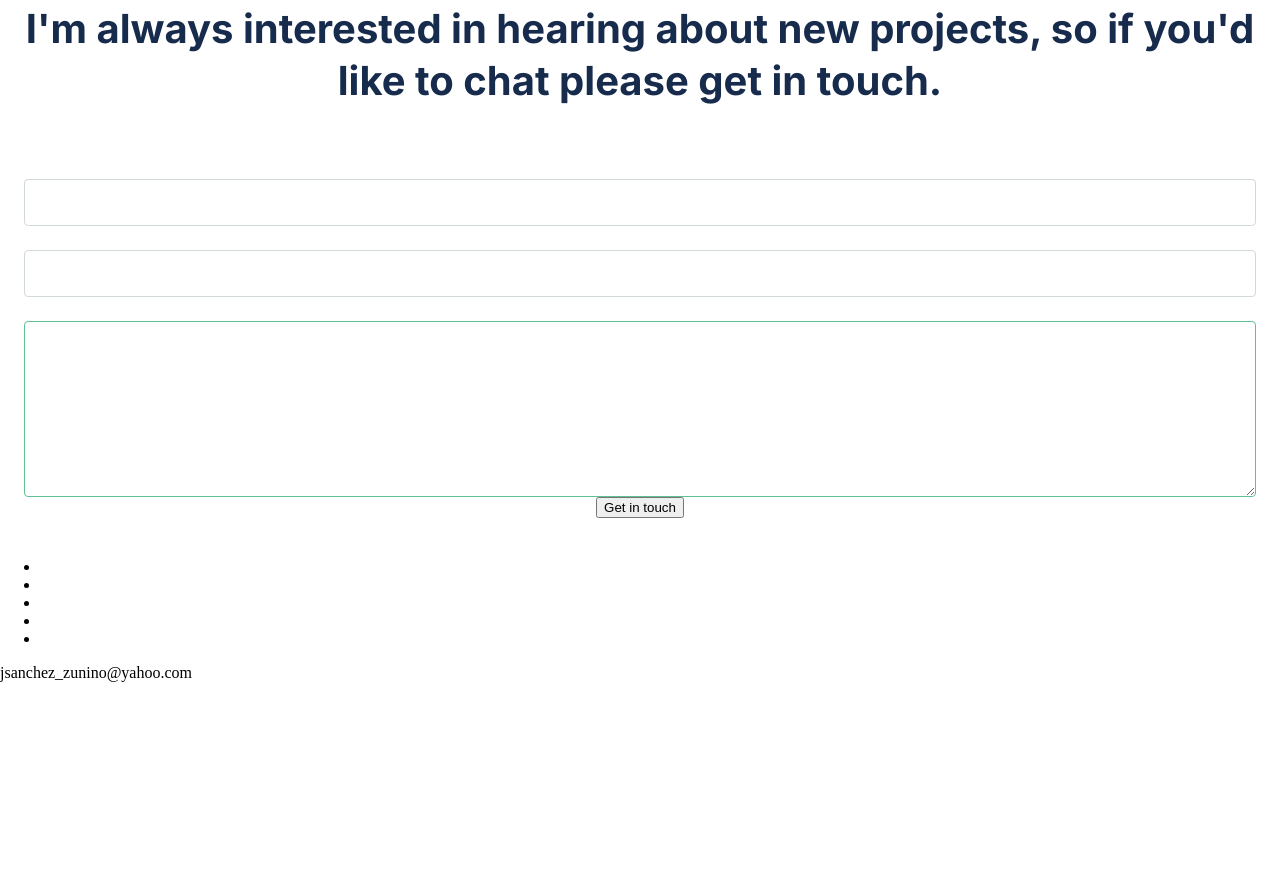
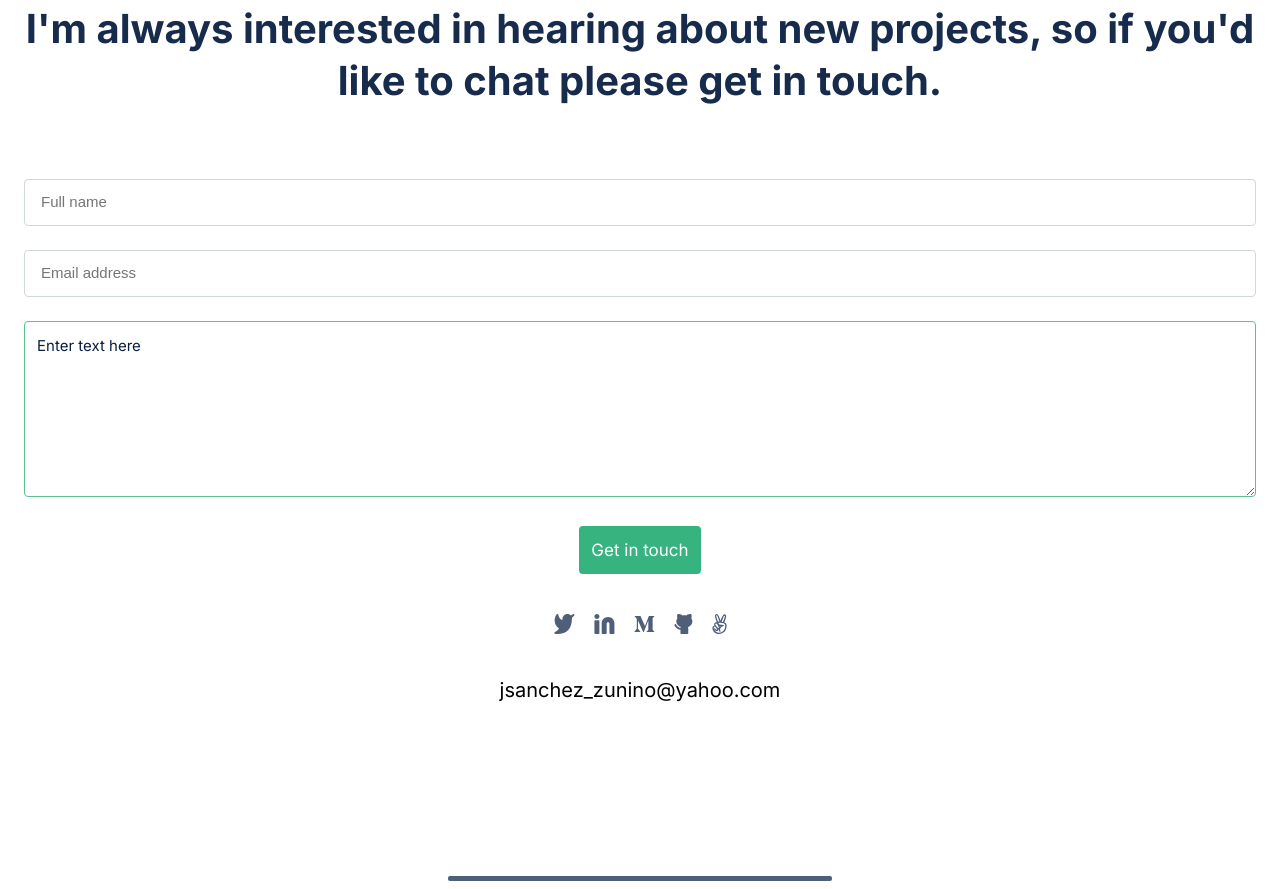
Before and after one commit to Juank628/portfolio, a website: page index.html in a window 1280 px wide. Shown: the part 4392-5281 px from the top of the page. Before the commit the page ends 5090 px from the top, so only its background shows below. Drawn offline with Linux system fonts and the light colour scheme.

Commit message:
Added styling to the button, email and the form elements

```diff
--- a/index.html
+++ b/index.html
@@ -170,22 +170,23 @@
 
         <section>
             <form class="contact-form">
-                <input class="form-input" type="text">
-                <input class="form-input" type="text">
-                <textarea class="form-text" name="" id="" cols="30" rows="10"></textarea>
-                <button>Get in touch</button>
+                <input class="form-input" type="text" placeholder="Full name" maxlength="30">
+                <input class="form-input " type="email" placeholder="Email address">
+                <textarea class="form-text" name="" id="" cols="30" rows="10" placeholder="Enter text here" maxlength="500"></textarea>
+                <button class="form-button default-button">Get in touch</button>
             </form>
         </section>
 
-        <footer>
-            <ul>
-                <li></li>
-                <li></li>
-                <li></li>
-                <li></li>
-                <li></li>
+        <footer class="footer-container">
+            <ul class="social-container">
+                <li class="social-link"><a href="#"><img src="./img/twitter_icon.svg" alt="twitter"></a></li>
+                <li class="social-link"><a href="#"><img src="./img/linkedin_icon.svg" alt="linkedin"></a></li>
+                <li class="social-link"><a href="#"><img src="./img/medium_icon.svg" alt="medium"></a></li>
+                <li class="social-link"><a href="#"><img src="./img/github_icon.svg" alt="github"></a></li>
+                <li class="social-link"><a href="#"><img src="./img/angellist_icon.svg" alt="angellist"></a></li>
             </ul>
-            <p>jsanchez_zunino@yahoo.com</p>
+            <p class="my-email">jsanchez_zunino@yahoo.com</p>
+            <div class="bottom-line"></div>
         </footer>
 
 </body>
--- a/styles.css
+++ b/styles.css
@@ -11,7 +11,7 @@ body {
 }
 
 .header-text {
-  font-family: 'Inter', sans-serif;
+  font-family: "Inter", sans-serif;
   font-weight: 600;
   font-size: 20px;
   color: #28352f;
@@ -24,7 +24,7 @@ body {
 }
 
 .intro-title {
-  font-family: 'Inter', sans-serif;
+  font-family: "Inter", sans-serif;
   font-weight: 700;
   font-size: 40px;
   line-height: 52px;
@@ -34,7 +34,7 @@ body {
 }
 
 .intro-subtitle {
-  font-family: 'Inter', sans-serif;
+  font-family: "Inter", sans-serif;
   font-weight: 700;
   font-size: 40px;
   line-height: 52px;
@@ -44,7 +44,7 @@ body {
 }
 
 .intro-text {
-  font-family: 'Inter', sans-serif;
+  font-family: "Inter", sans-serif;
   font-weight: 400;
   font-size: 20px;
   line-height: 28px;
@@ -71,7 +71,7 @@ body {
 }
 
 .works-title {
-  font-family: 'Inter', sans-serif;
+  font-family: "Inter", sans-serif;
   font-weight: 700;
   font-size: 40px;
   line-height: 52px;
@@ -120,7 +120,7 @@ body {
 
 .card-title {
   margin: 0;
-  font-family: 'Inter', sans-serif;
+  font-family: "Inter", sans-serif;
   font-weight: 600;
   font-size: 24px;
   line-height: 32px;
@@ -140,7 +140,7 @@ body {
   padding: 8px 12px;
   background-color: #ebf0ee;
   list-style-type: none;
-  font-family: 'Inter', sans-serif;
+  font-family: "Inter", sans-serif;
   font-weight: 600;
   font-size: 12px;
   line-height: 16px;
@@ -153,7 +153,7 @@ body {
   padding: 12px;
   height: 48px;
   background-color: #36b37f;
-  font-family: 'Inter', sans-serif;
+  font-family: "Inter", sans-serif;
   font-weight: 400;
   font-size: 17px;
   line-height: 24px;
@@ -167,11 +167,12 @@ body {
   flex-direction: column;
   align-items: center;
   padding: 12px;
-  background: url(./img/about_background.svg) right top no-repeat, url(./img/about_background_2.svg) left 310px no-repeat;
+  background: url(./img/about_background.svg) right top no-repeat,
+    url(./img/about_background_2.svg) left 310px no-repeat;
 }
 
 .about-title {
-  font-family: 'Inter', sans-serif;
+  font-family: "Inter", sans-serif;
   font-weight: 700;
   font-size: 40px;
   line-height: 52px;
@@ -182,7 +183,7 @@ body {
 }
 
 .about-text {
-  font-family: 'Inter', sans-serif;
+  font-family: "Inter", sans-serif;
   font-weight: 400;
   font-size: 20px;
   line-height: 28px;
@@ -216,7 +217,7 @@ body {
 
 .hability-title {
   margin: 20px 0 0 0;
-  font-family: 'Inter', sans-serif;
+  font-family: "Inter", sans-serif;
   font-weight: 600;
   font-size: 24px;
   line-height: 32px;
@@ -237,7 +238,7 @@ body {
   padding: 12px;
   background-color: white;
   list-style-type: none;
-  font-family: 'Inter', sans-serif;
+  font-family: "Inter", sans-serif;
   font-weight: 600;
   font-size: 12px;
   line-height: 16px;
@@ -247,7 +248,7 @@ body {
 
 .final-text {
   margin: 36px 12px;
-  font-family: 'Inter', sans-serif;
+  font-family: "Inter", sans-serif;
   font-weight: 700;
   font-size: 40px;
   line-height: 52px;
@@ -271,6 +272,12 @@ body {
   border: 1px solid #d0d9d4;
 }
 
+.form-input::placeholder,
+.form-text::placeholder {
+  font-size: 15px;
+  line-height: 24px;
+}
+
 .form-text {
   width: 100%;
   padding: 12px;
@@ -278,3 +285,30 @@ body {
   border-radius: 4px;
   border: 1px solid #60c095;
 }
+
+.form-text::placeholder {
+  font-family: inter;
+  color: #091e42;
+}
+
+.footer-container {
+  display: flex;
+  flex-direction: column;
+}
+
+.my-email {
+  font-family: inter;
+  font-weight: 400;
+  font-size: 20px;
+  line-height: 32px;
+  text-align: center;
+  padding-bottom: 150px;
+}
+
+.bottom-line {
+  border-bottom: 5px solid #505f79;
+  margin-bottom: 8px;
+  width: 30%;
+  align-self: center;
+  border-radius: 2px;
+}
```
